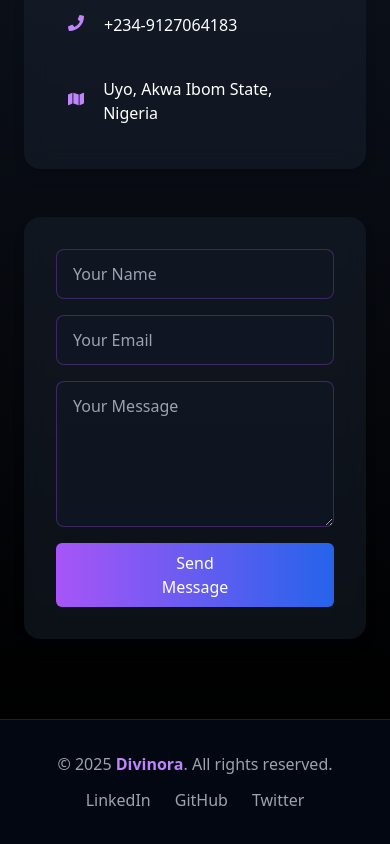
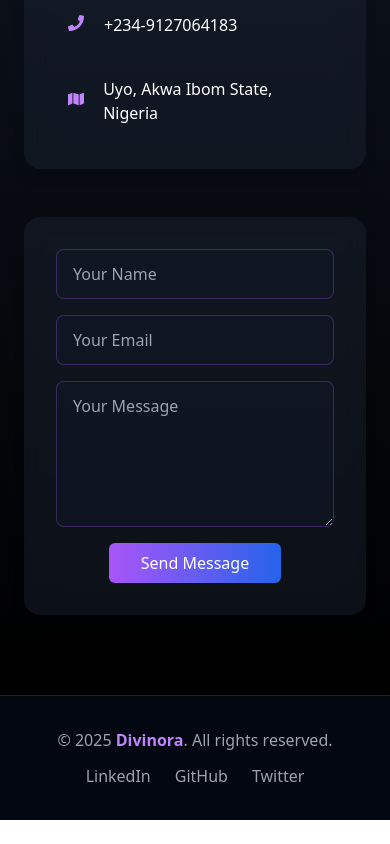
Before and after one commit to Divinejay-001/Current-Portfolio, a React (Vite) app: page / in a window 390 px wide. Shown: the part 4629-5473 px from the top of the page. After the commit the page ends 5449 px from the top, so only its background shows below. Built offline with nearby package versions, Linux system fonts and the light colour scheme.

Commit message:
send btn correction

```diff
--- a/src/Btn.jsx
+++ b/src/Btn.jsx
@@ -5,7 +5,7 @@ const Btn = ({text}) => {
     <div className='flex justify-center items-center md:justify-start'>
     <button value='send' type='submit' className={`submitBtn bg-gradient-to-r from-purple-500 to-blue-600 text-white
 transform transition-transform duration-300
-hover:scale-105  px-24 py-2 rounded-md`}>
+hover:scale-105 px-8  md:px-24 py-2 rounded-md`}>
        {text}
 
    </button>
```
